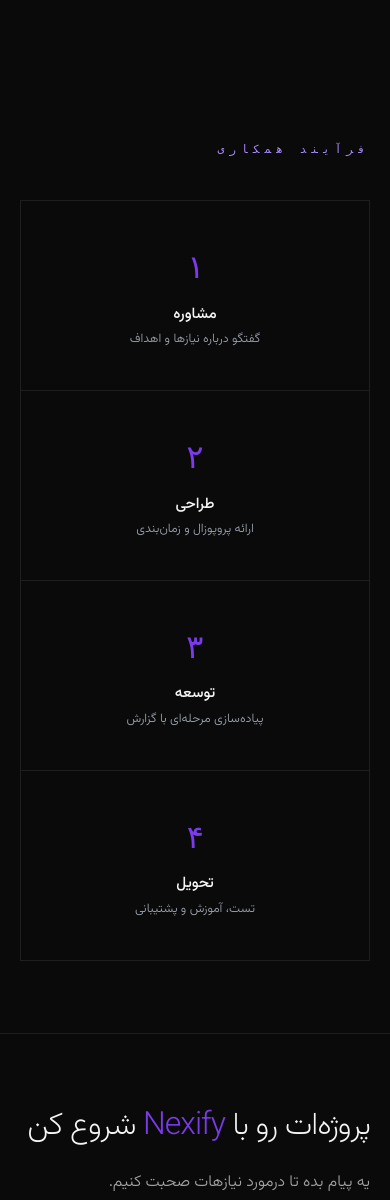
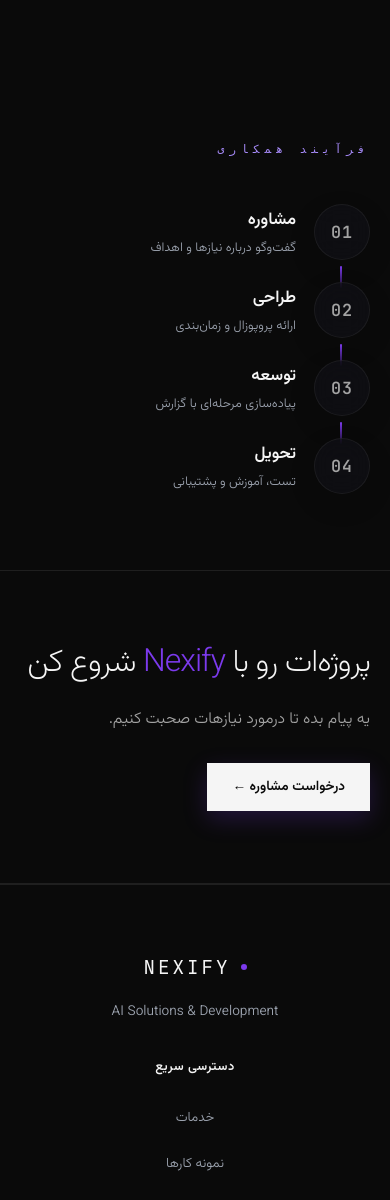
Before and after one commit to amirrezahajiabadi/Nexiify, a Django app: page /services/ in a window 390 px wide. Shown: the part 2096-3296 px from the top of the page. Run offline with Django 5.2, Linux system fonts and the light colour scheme; data comes from the database, SQL or seed files in the repository; data that the repository does not hold is empty.

Commit message:
Services: redesign collaboration process with glass badges and smooth wave
- Replace the plain bordered row with glassy circular badges using
  English digits 01-04 (per request)
- Animated gradient connector line that draws right-to-left (RTL) on
  scroll into view, plus a springy staggered pop for the badges
- Hover fills the badge with the purple gradient, matching service cards
- Mobile: vertical layout with animated connectors between steps
- Fixed two real bugs found during live verification: the .process-line
  child shifted nth-child indexes (last step animated first) -> nth-of-type,
  and the line didn't align with badge centers due to column gaps ->
  calc((100% - 72px)/8)
- CSS-only, reuses the existing reveal mechanism (CSP-safe, reduced-motion safe)

```diff
--- a/Nexify/static/css/services.css
+++ b/Nexify/static/css/services.css
@@ -42,14 +42,113 @@
 .cta-desc-mb { margin-bottom: 28px; }
 .cta-card-text { font-size: 1rem; font-weight: 500; color: var(--text-secondary); transition: color 0.3s ease; }
 .service-reveal-card.cta-card:hover .cta-card-text { color: var(--accent-light); }
-.process-grid { display: grid; grid-template-columns: repeat(4, 1fr); border: 1px solid var(--border); }
-.process-item { padding: 40px 28px; text-align: center; border-left: 1px solid var(--border); transition: background 0.3s ease; }
-.process-item:last-child { border-left: none; }
-.process-item:hover { background: var(--surface); }
-.process-num { font-family: 'JetBrains Mono', monospace; font-size: 2rem; font-weight: 200; color: var(--accent); margin-bottom: 12px; }
-.process-title { font-size: 0.95rem; font-weight: 500; margin-bottom: 6px; }
-.process-desc { font-size: 0.78rem; color: var(--text-muted); font-weight: 300; line-height: 1.6; }
+/* ==================== فرآیند همکاری — بازطراحی ====================
+   خط اتصال متحرک + بج‌های شیشه‌ای با اعداد انگلیسی (۰۱–۰۴)
+   انیمیشن نرم: خط رسم می‌شود (scaleX در RTL از راست) + بج‌ها پاپ فنری پلکانی
+   (همه با .visible از مکانیزم reveal موجود — بدون JS اضافه، CSP-safe)
+   ================================================================= */
+.process-track {
+    position: relative;
+    display: grid;
+    grid-template-columns: repeat(4, 1fr);
+    gap: 24px;
+    padding: 18px 0 10px;
+}
+/* خط اتصال — هنگام ورود به دید، از قدم اول (راست در RTL) به آخر رسم می‌شود */
+.process-line {
+    position: absolute;
+    top: 49px;               /* مرکز بج (۱۸ پدینگ + ۳۱ نیم‌بج ۶۲px) */
+    /* دقیقاً تا مرکز بج اول و آخر — گپ ۳×۲۴px ستون‌ها را به داخل می‌کشد */
+    right: calc((100% - 72px) / 8);
+    left: calc((100% - 72px) / 8);
+    height: 2px;
+    border-radius: 2px;
+    background: linear-gradient(90deg, rgba(124, 58, 237, 0.12), var(--accent), rgba(124, 58, 237, 0.12));
+    transform: scaleX(0);
+    transform-origin: right;
+    transition: transform 1.6s cubic-bezier(0.25, 0.46, 0.45, 0.94) 0.1s;
+    z-index: 0;
+    pointer-events: none;
+}
+.process-track.visible .process-line { transform: scaleX(1); }
+.process-step { position: relative; z-index: 1; text-align: center; padding: 0 6px; }
+.process-badge {
+    display: grid;
+    place-items: center;
+    width: 62px;
+    height: 62px;
+    margin: 0 auto 18px;
+    border-radius: 50%;
+    background: var(--glass-bg);
+    border: 1px solid var(--glass-border);
+    backdrop-filter: blur(12px);
+    -webkit-backdrop-filter: blur(12px);
+    font-family: var(--font-mono);
+    font-size: 1.2rem;
+    font-weight: 500;
+    letter-spacing: 1px;
+    color: var(--text-secondary);
+    box-shadow: 0 10px 28px rgba(0, 0, 0, 0.14);
+    opacity: 0;
+    transform: scale(0.5) translateY(16px);
+    transition: opacity 0.5s ease, transform 0.7s cubic-bezier(0.34, 1.56, 0.64, 1),
+                background 0.35s ease, border-color 0.35s ease, color 0.3s ease, box-shadow 0.35s ease;
+}
+/* پاپ پلکانی فنری — از قدم اول به آخر
+   (nth-of-type چون .process-line هم فرزند track است و شاخص nth-child را جابه‌جا می‌کند) */
+.process-step:nth-of-type(1) .process-badge { transition-delay: 0.25s; }
+.process-step:nth-of-type(2) .process-badge { transition-delay: 0.45s; }
+.process-step:nth-of-type(3) .process-badge { transition-delay: 0.65s; }
+.process-step:nth-of-type(4) .process-badge { transition-delay: 0.85s; }
+.process-track.visible .process-badge {
+    opacity: 1;
+    transform: scale(1) translateY(0);
+}
+/* hover: گرادیان بنفش بج — هم‌سبک آیکون‌های کارت خدمات */
+.process-step:hover .process-badge {
+    background: linear-gradient(135deg, #8b5cf6, #6d28d9);
+    border-color: transparent;
+    color: #fff;
+    box-shadow: 0 0 0 1px rgba(139, 92, 246, 0.3), 0 14px 32px rgba(124, 58, 237, 0.4);
+}
+.process-title { font-size: 1.05rem; font-weight: 600; margin-bottom: 6px; }
+.process-desc { font-size: 0.8rem; color: var(--text-muted); font-weight: 300; line-height: 1.7; }
+@media (prefers-reduced-motion: reduce) {
+    .process-line { transition: none; transform: none; }
+    .process-badge { transition: none; opacity: 1; transform: none; }
+    .process-step:hover .process-badge { transform: none; }
+}
+/* موبایل: چیدمان عمودی — بج سمت راست، متن کنارش، اتصال‌های عمودی بین قدم‌ها */
+@media (max-width:768px) {
+    .process-track { grid-template-columns: 1fr; gap: 22px; padding: 4px 0; }
+    .process-line { display: none; }
+    .process-step { display: flex; align-items: flex-start; gap: 18px; text-align: right; padding: 0; }
+    .process-step-body { padding-top: 6px; }
+    .process-badge { width: 56px; height: 56px; margin: 0; flex-shrink: 0; font-size: 1.05rem; }
+    /* اتصال عمودی بین قدم‌ها (روی مرکز بج ۵۶px → ۲۸px) */
+    .process-step:not(:last-child)::after {
+        content: '';
+        position: absolute;
+        top: calc(100% + 6px);
+        right: 28px;
+        width: 2px;
+        height: 22px;
+        border-radius: 2px;
+        background: linear-gradient(180deg, var(--accent), rgba(124, 58, 237, 0.15));
+        transform: scaleY(0);
+        transform-origin: top;
+        transition: transform 0.6s cubic-bezier(0.25, 0.46, 0.45, 0.94);
+        pointer-events: none;
+    }
+    .process-track.visible .process-step:not(:last-child)::after { transform: scaleY(1); }
+    .process-step:nth-of-type(1)::after { transition-delay: 0.4s; }
+    .process-step:nth-of-type(2)::after { transition-delay: 0.6s; }
+    .process-step:nth-of-type(3)::after { transition-delay: 0.8s; }
+    @media (prefers-reduced-motion: reduce) {
+        .process-step:not(:last-child)::after { transition: none; transform: none; }
+    }
+}
 .cta-title { font-size: clamp(2rem, 4vw, 3rem); font-weight: 200; letter-spacing: -1px; margin-bottom: 20px; max-width: 600px; }
 @media (max-width:1024px) { .services-reveal-grid { grid-template-columns: repeat(2, 1fr); } }
-@media (max-width:640px) { .services-reveal-grid { grid-template-columns: 1fr; } .service-reveal-card { min-height: 220px; padding: 32px 24px 24px; } .service-reveal-icon { font-size: 2.5rem; } .process-grid { grid-template-columns: repeat(2, 1fr); } .process-item { border-bottom: 1px solid var(--border); } .process-item:nth-child(even) { border-left: none; } }
-@media (max-width:480px) { .process-grid { grid-template-columns: 1fr; } .process-item { border-left: none; } .process-item:last-child { border-bottom: none; } .service-reveal-card { min-height: 200px; } }
+@media (max-width:640px) { .services-reveal-grid { grid-template-columns: 1fr; } .service-reveal-card { min-height: 220px; padding: 32px 24px 24px; } .service-reveal-icon { font-size: 2.5rem; } }
+@media (max-width:480px) { .service-reveal-card { min-height: 200px; } }
--- a/Nexify/templates/services.html
+++ b/Nexify/templates/services.html
@@ -19,7 +19,25 @@
     <a href="{% url 'contact:index' %}" class="service-reveal-card cta-card reveal reveal-delay-4"><div class="cta-card-icon">{{ "💬"|icon_svg }}</div><span class="cta-card-text">نیاز به مشاوره داری؟</span><span class="cta-card-link">تماس با ما ←</span></a>
 </div></div></section>
 
-<section><div class="container"><p class="section-label reveal">فرآیند همکاری</p><div class="process-grid reveal reveal-delay-1"><div class="process-item"><div class="process-num">۱</div><h4 class="process-title">مشاوره</h4><p class="process-desc">گفتگو درباره نیازها و اهداف</p></div><div class="process-item"><div class="process-num">۲</div><h4 class="process-title">طراحی</h4><p class="process-desc">ارائه پروپوزال و زمان‌بندی</p></div><div class="process-item"><div class="process-num">۳</div><h4 class="process-title">توسعه</h4><p class="process-desc">پیاده‌سازی مرحله‌ای با گزارش</p></div><div class="process-item"><div class="process-num">۴</div><h4 class="process-title">تحویل</h4><p class="process-desc">تست، آموزش و پشتیبانی</p></div></div></div></section>
+<section><div class="container"><p class="section-label reveal">فرآیند همکاری</p><div class="process-track reveal reveal-delay-1">
+    <span class="process-line" aria-hidden="true"></span>
+    <div class="process-step">
+        <span class="process-badge" aria-hidden="true">01</span>
+        <div class="process-step-body"><h4 class="process-title">مشاوره</h4><p class="process-desc">گفت‌وگو درباره نیازها و اهداف</p></div>
+    </div>
+    <div class="process-step">
+        <span class="process-badge" aria-hidden="true">02</span>
+        <div class="process-step-body"><h4 class="process-title">طراحی</h4><p class="process-desc">ارائه پروپوزال و زمان‌بندی</p></div>
+    </div>
+    <div class="process-step">
+        <span class="process-badge" aria-hidden="true">03</span>
+        <div class="process-step-body"><h4 class="process-title">توسعه</h4><p class="process-desc">پیاده‌سازی مرحله‌ای با گزارش</p></div>
+    </div>
+    <div class="process-step">
+        <span class="process-badge" aria-hidden="true">04</span>
+        <div class="process-step-body"><h4 class="process-title">تحویل</h4><p class="process-desc">تست، آموزش و پشتیبانی</p></div>
+    </div>
+</div></div></section>
 <div class="divider"></div>
 
 <section><div class="container"><h2 class="cta-title reveal">پروژه‌ات رو با <span class="accent-text">Nexify</span> شروع کن</h2><p class="page-desc reveal reveal-delay-1 cta-desc-mb">یه پیام بده تا درمورد نیازهات صحبت کنیم.</p><div class="reveal reveal-delay-2"><a href="{% url 'contact:index' %}" class="btn btn-primary">درخواست مشاوره ←</a></div></div></section>
```
Also changed, not shown: Nexify/AI-CONTEXT.md (+1 -0 lines), Nexify/UIUX-ROADMAP.md (+7 -0 lines).
